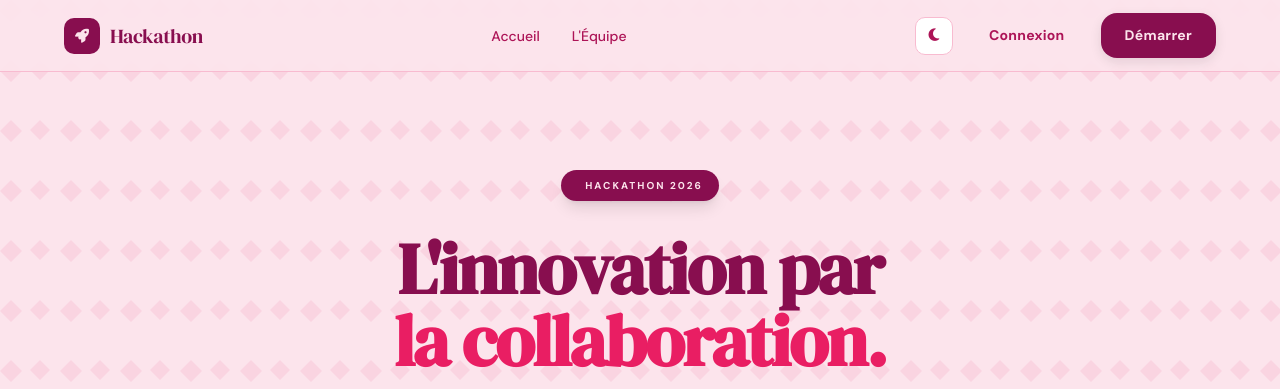
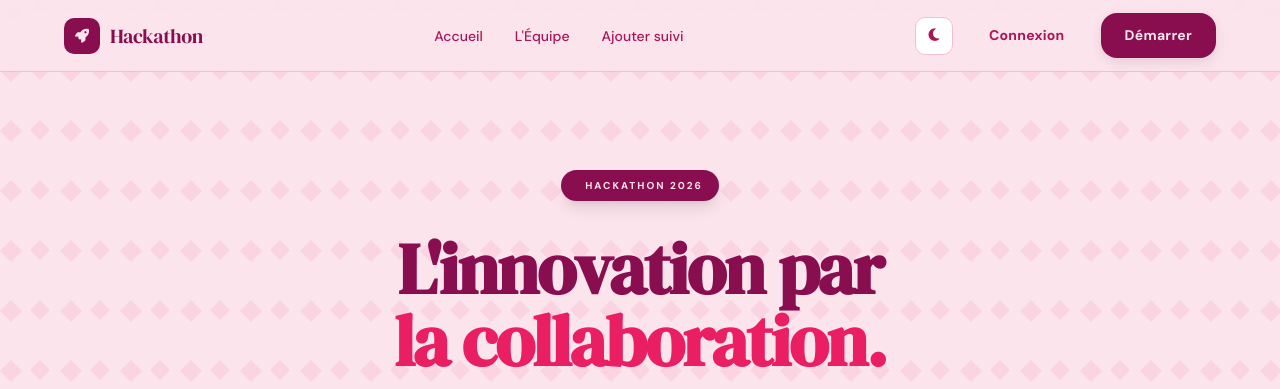
Before and after one commit to Panda0831/coucou_les_filles, a Django app: page /about/ in a window 1280 px wide. Shown: the top 389 px of the page. Run offline with Django 5.2, Linux system fonts and the light colour scheme; some libraries are stand-ins or nearby versions.

Commit message:
model pregancy + formulaire de suivi

```diff
--- a/templates/Base/base.html
+++ b/templates/Base/base.html
@@ -592,6 +592,7 @@
         <ul class="nav-links desktop-nav" role="list">
             <li><a href="{% url 'users:landing' %}">Accueil</a></li>
             <li><a href="{% url 'users:about' %}">L'Équipe</a></li>
+            <li><a href="{% url 'pregancy:ajouter_suivi' %}">Ajouter suivi</a></li>
             {% if user.is_authenticated %}
                 <li><a href="{% url 'users:user_home' %}">Dashboard</a></li>
                 <li><a href="{% url 'users:chat_home' %}">IA Ryan</a></li>
@@ -633,8 +634,9 @@
     <ul class="mobile-nav-links" role="list">
         <li><a href="{% url 'users:landing' %}">Accueil</a></li>
         <li><a href="{% url 'users:about' %}">L'Équipe</a></li>
+        <li><a href="{% url 'pregancy:ajouter_suivi' %}">Ajouter suivi</a></li>
         {% if user.is_authenticated %}
-            <li><a href="{% url 'pregancy:ajouter_suivi' %}">Ajouter suivi</a></li>
+
             <li><a href="{% url 'users:user_home' %}">Dashboard</a></li>
             <li><a href="{% url 'users:chat_home' %}">IA Ryan</a></li>
             <li><a href="{% url 'users:profile' %}">Mon Profil</a></li>
```
Also changed, not shown: db.sqlite3, templates/pregancy/ajouter_suivi.html (renamed from templates/pegancy/ajouter_suivi.html).
